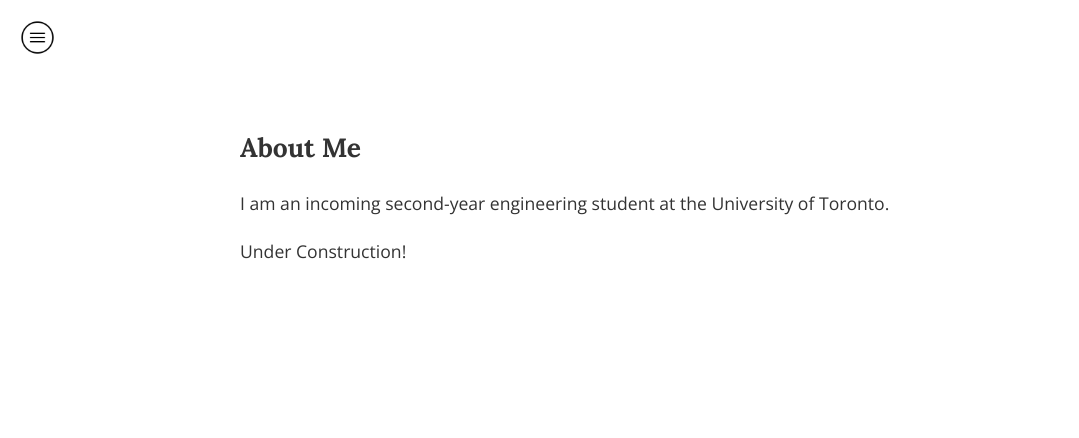
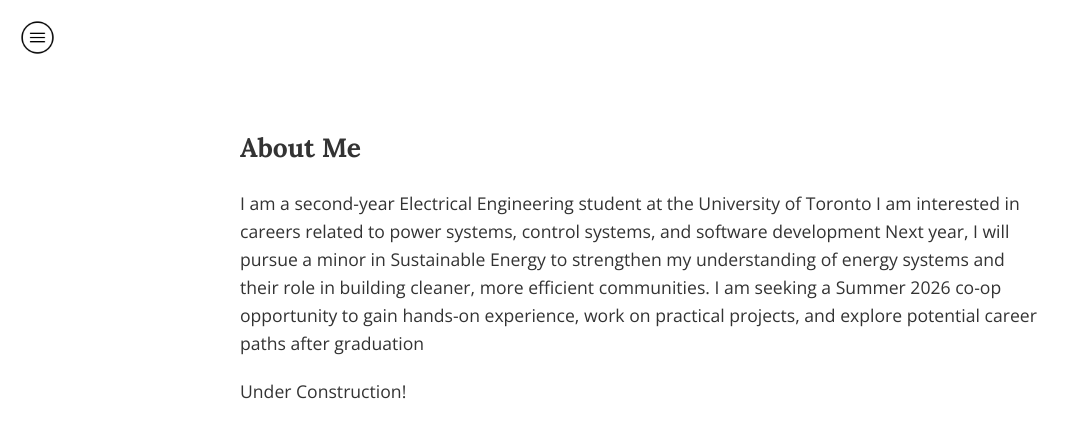
Before and after one commit to Mayan-S/portfolio, a React (Create React App) app: page /#/about in a window 1280 px wide. Shown: the top 438 px of the page, without its empty margins (0-1079 px from the left). Built offline with nearby package versions, Linux system fonts and the light colour scheme.

Commit message:
new about section

```diff
--- a/src/components/About.js
+++ b/src/components/About.js
@@ -8,7 +8,13 @@
         <p>About Me</p>
       </div>
       <p>
-        I am an incoming second-year engineering student at the University of Toronto.
+        I am a second-year Electrical Engineering student at the University of Toronto
+
+        I am interested in careers related to power systems, control systems, and software development
+
+        Next year, I will pursue a minor in Sustainable Energy to strengthen my understanding of energy systems and their role in building cleaner, more efficient communities.
+
+        I am seeking a Summer 2026 co-op opportunity to gain hands-on experience, work on practical projects, and explore potential career paths after graduation
       </p>
       <p>
         Under Construction!
```
